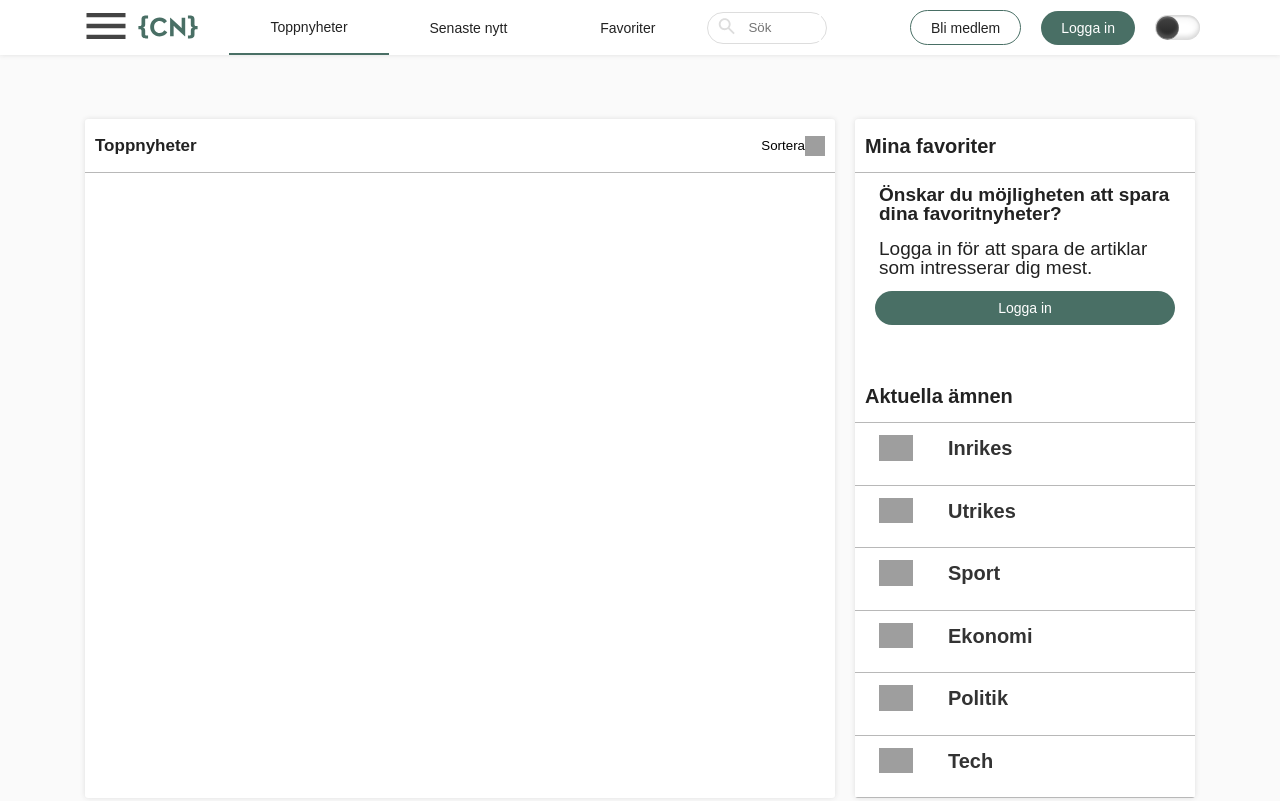
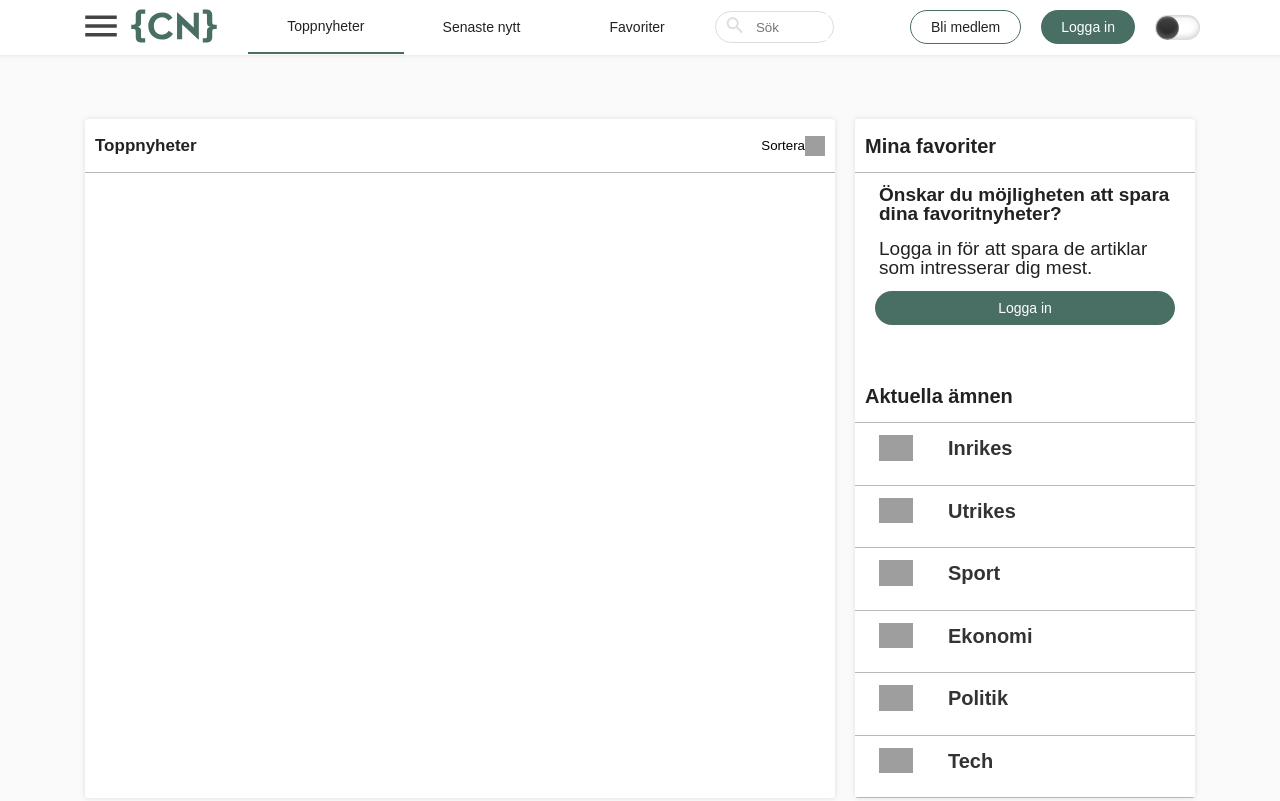
Before and after one commit to WilliamBostrom/Nyhetsida, a website built with Vite: page index.html in a window 1280 px wide. Shown: the top 801 px of the page. Built offline with nearby package versions, Linux system fonts and the light colour scheme; some packages are replaced by stand-ins of ours; no server answers; grey boxes are pictures that could not be loaded.

Commit message:
hamburgar meny mindre och icon större

```diff
--- a/src/css/style.css
+++ b/src/css/style.css
@@ -31,7 +31,7 @@
 }
 
 .logo {
-  height: 3.6rem;
+  height: 5.2rem;
   margin-right: 2.2rem;
 }
 
@@ -259,8 +259,8 @@
 }
 
 .icon-mobil-nav {
-  height: 5.2rem;
-  width: 5.2rem;
+  height: 4.2rem;
+  width: 4.2rem;
   color: #444;
 }
 
--- a/src/js/script.js
+++ b/src/js/script.js
@@ -11,10 +11,10 @@ let checkingIndex = 0;
 // const apiKey = "pub_364847766bd024d75ae2f1bd0f148a57c4fafa";
 // // WILLES NYCKEL
 // const apiKey = "pub_36673e2a264d14a136dc8d64987d21585bdf5";
-// const apiKey = "pub_3689763523f92753a85b5bf7a4f2ffadb650a";
+const apiKey = "pub_3689763523f92753a85b5bf7a4f2ffadb650a";
 
 // //Simons
-const apiKey = "pub_3677850ce73d96f2586086f013ecb9f63081f";
+// const apiKey = "pub_3677850ce73d96f2586086f013ecb9f63081f";
 
 // DENNIS NYCKEL
 // const apiKey = "pub_36893493e88538fc3b8e75bdf04433cf20888";
```
